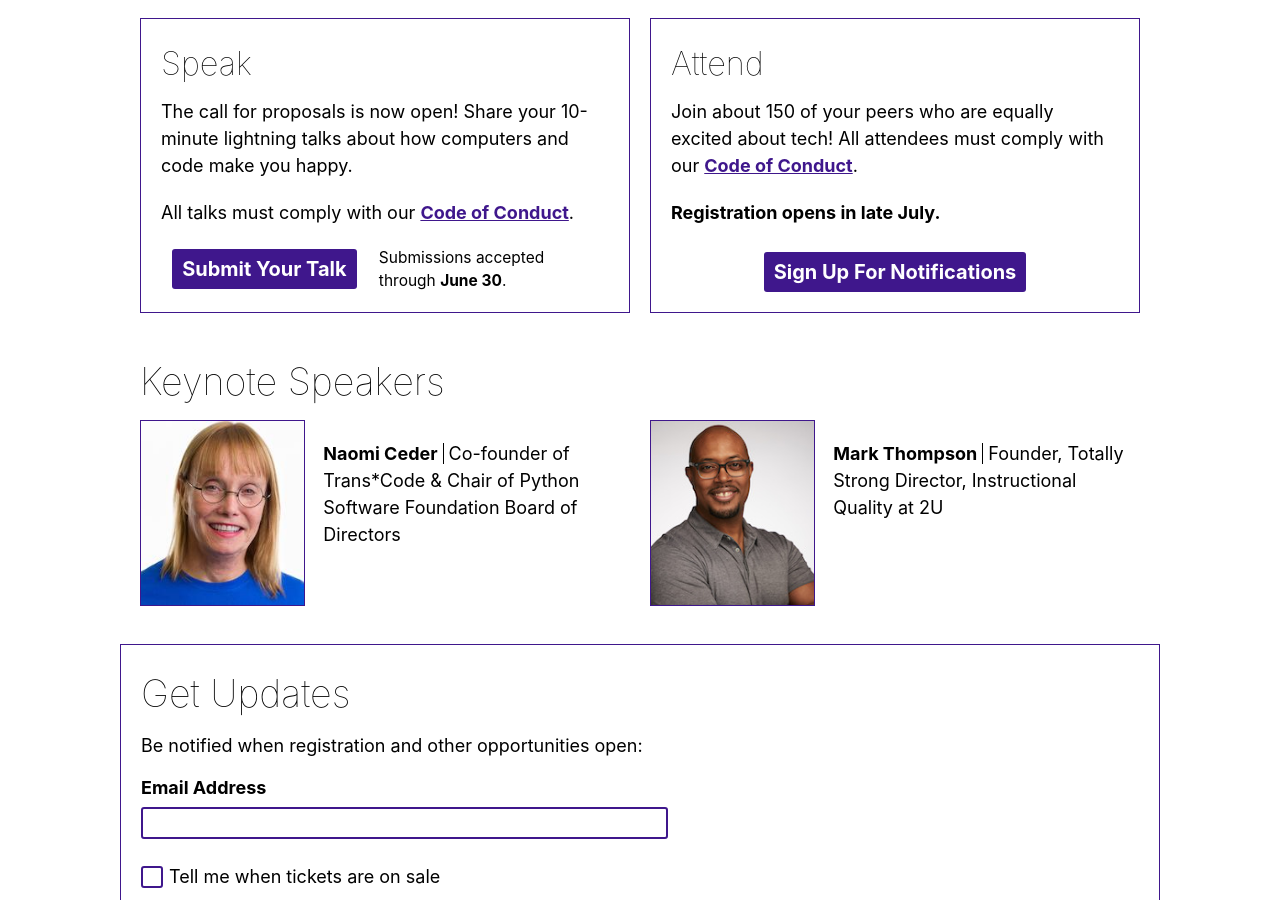
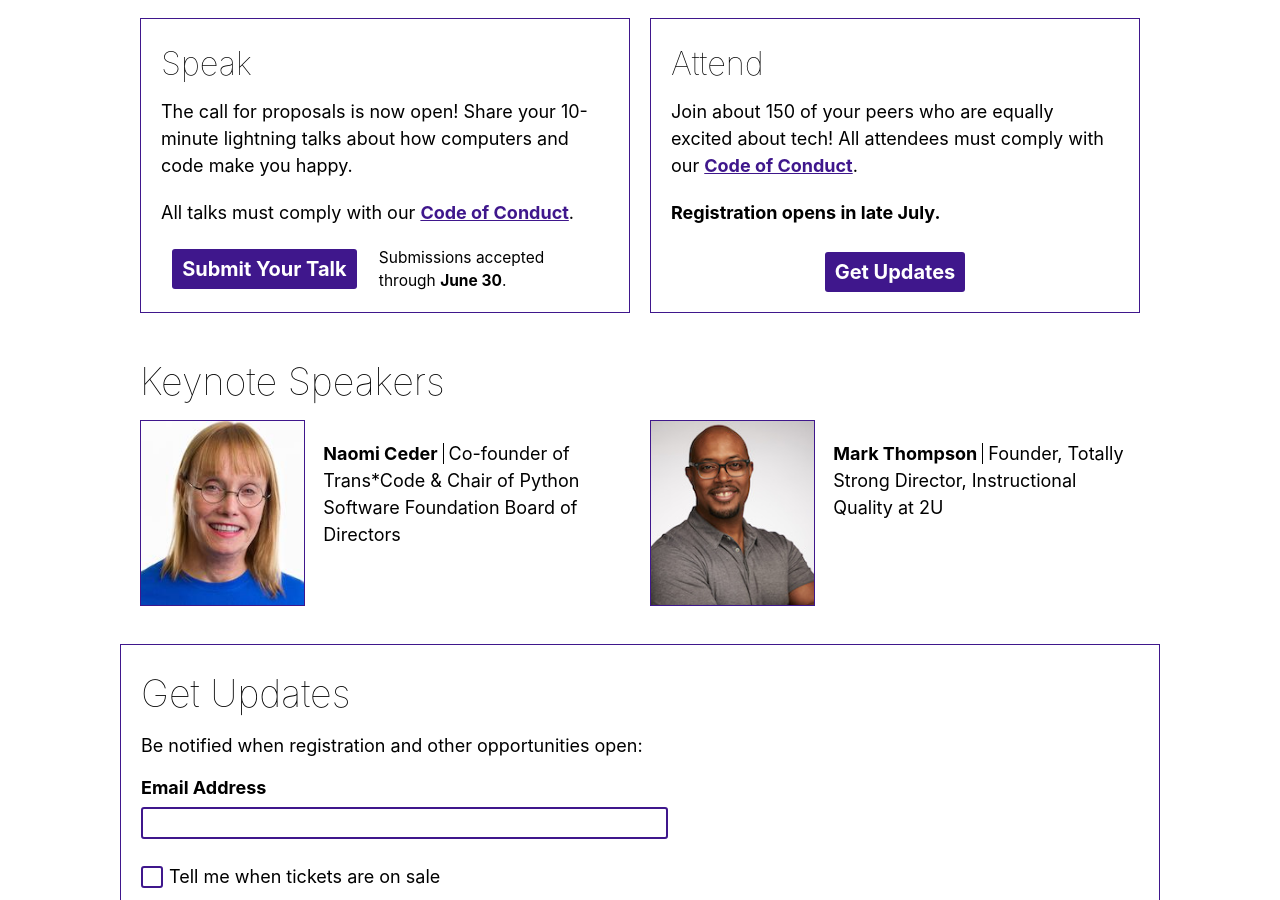
Before and after one commit to promptconf/promptconf.github.io, a Jekyll site: the page built from index.html, in a window 1280 px wide and 900 px high, scrolled down 501 px. Built offline with Jekyll 4.4.1, drawn with Linux system fonts in a browser that asks for light colours; nearby versions of some CDN libraries; some web fonts are replaced; comment, search, counter and statistics services are not loaded.

Commit message:
revert Attend button copy
 b/c it doesn't fit in this design

```diff
--- a/_includes/home/conference_info.html
+++ b/_includes/home/conference_info.html
@@ -44,7 +44,7 @@
             <p><strong>Registration opens in late July.</strong></p>
         </div>
         <div class='conference-info__cta__button-wrap'>
-            <a class='button gtm-cta' href='#email'>Sign Up For Notifications</a>
+            <a class='button gtm-cta' href='#email'>Get Updates</a>
         </div>
     </div>
 
```
